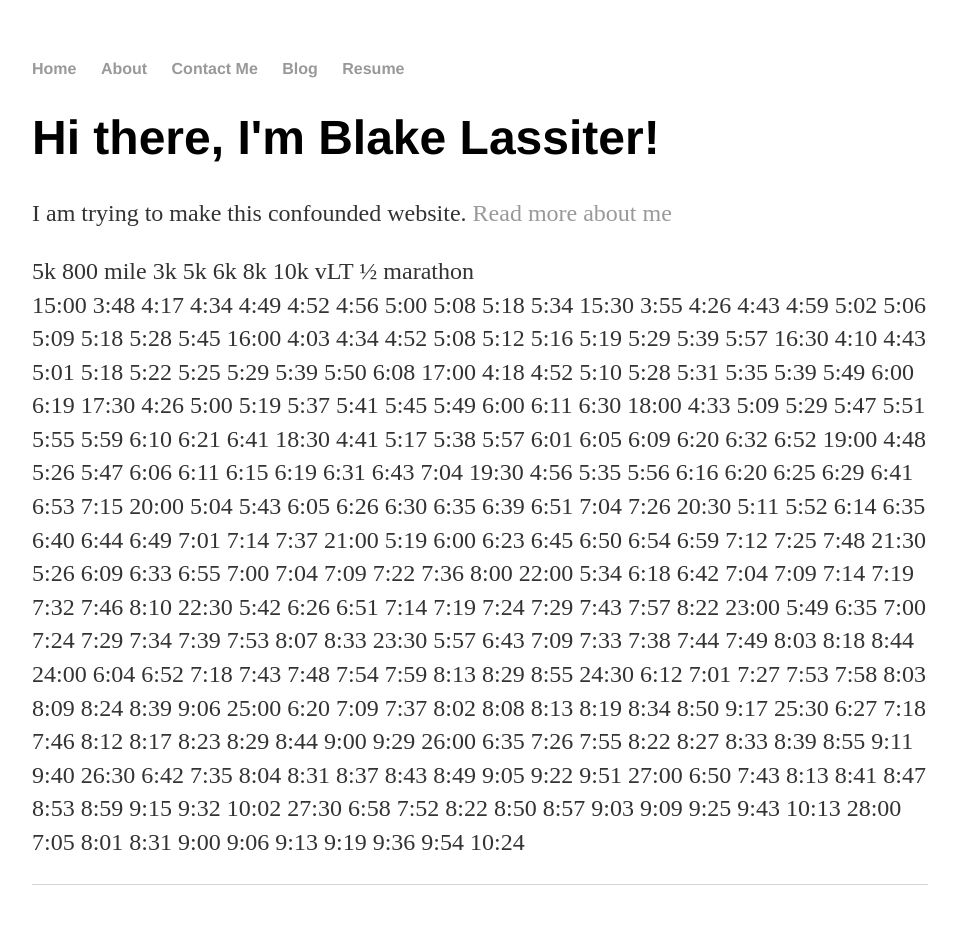
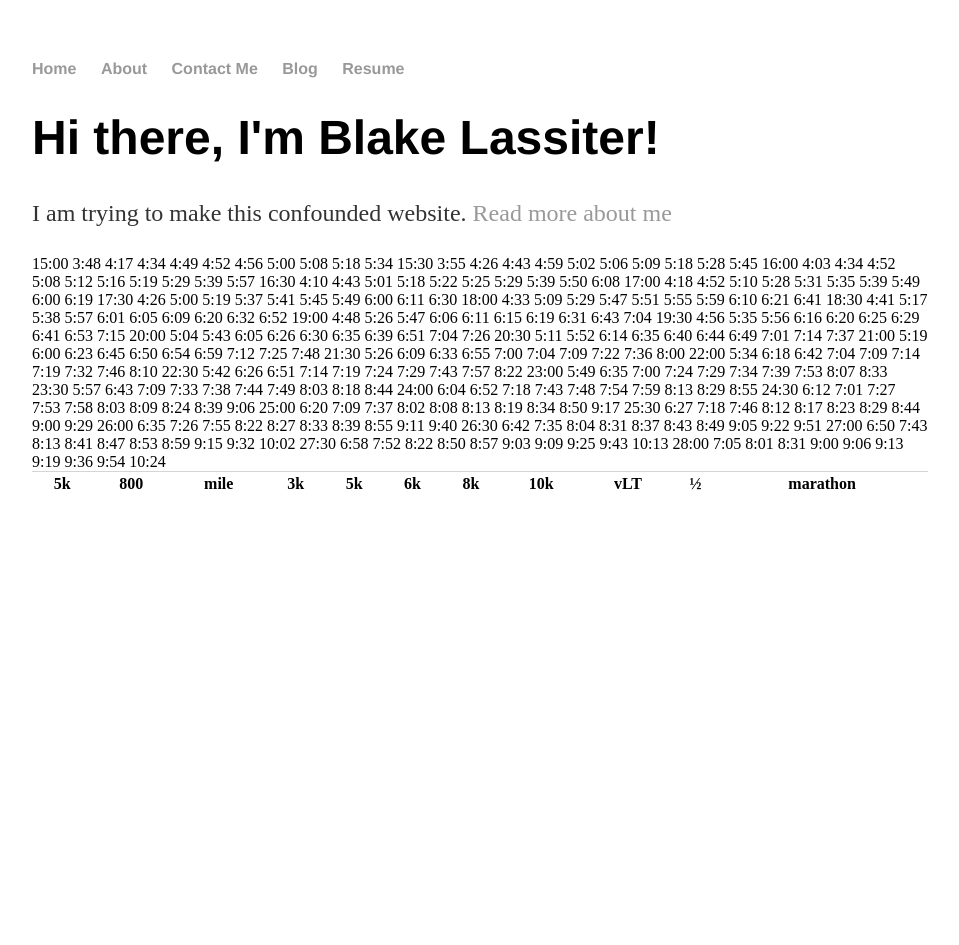
Before and after one commit to balassit/balassit.github.io, a Jekyll site: the page built from index.html, in a window 1280 px wide. Shown: the whole page, without its empty margins (160-1119 px from the left). Built offline with Jekyll 4.4.1, drawn with Linux system fonts in a browser that asks for light colours; after the commit the page ends 900 px from its top, so only the background shows below that.

Commit message:
Update index.html

```diff
--- a/index.html
+++ b/index.html
@@ -5,9 +5,9 @@
 <div class="blurb">
 	<h1>Hi there, I'm Blake Lassiter!</h1>
 	<p>I am trying to make this confounded website. <a href="/about">Read more about me</a></p>
-
-	<p>
-5k 	800	mile	3k	5k	6k	8k	10k	vLT	½	marathon<br>
+<table style="width:100%">
+  <tr>
+<th>5k</th> 	<th>800</th>	<th>mile</th>	<th>3k</th>	<th>5k</th>	<th>6k</th>	<th>8k</th>	<th>10k</th>	<th>vLT</th>	<th>½</th>	<th>marathon</th>
 15:00	3:48	4:17	4:34	4:49	4:52	4:56	5:00	5:08	5:18	5:34
 15:30	3:55	4:26	4:43	4:59	5:02	5:06	5:09	5:18	5:28	5:45
 16:00	4:03	4:34	4:52	5:08	5:12	5:16	5:19	5:29	5:39	5:57
@@ -35,6 +35,5 @@
 27:00	6:50	7:43	8:13	8:41	8:47	8:53	8:59	9:15	9:32	10:02
 27:30	6:58	7:52	8:22	8:50	8:57	9:03	9:09	9:25	9:43	10:13
 28:00	7:05	8:01	8:31	9:00	9:06	9:13	9:19	9:36	9:54	10:24
-
-	</p>
+  </tr>
 </div><!-- /.blurb -->
```
